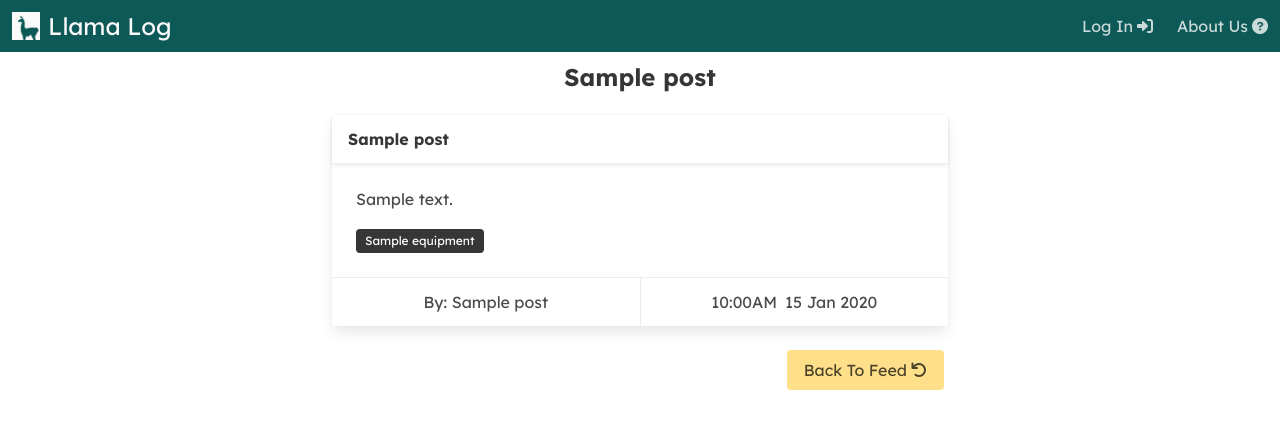
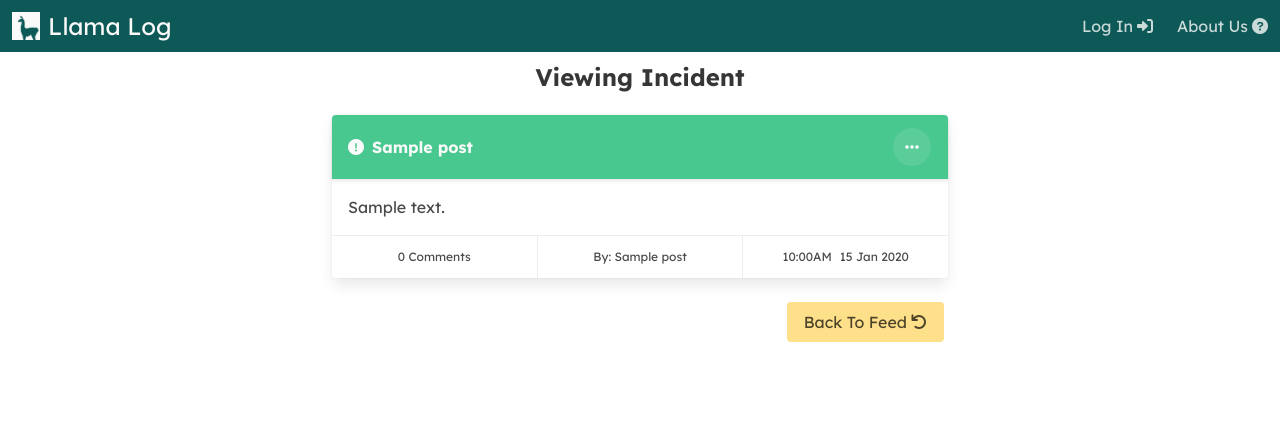
Before and after one commit to KieranSweeden/llama-log, a Flask app: template user/templates/view_post.html in a window 1280 px wide. Shown: the top 429 px of the page. Run offline with Flask 2, Linux system fonts and the light colour scheme; the template is opened without the code that fills it: most values are stand-ins (such as "Sample title", 1, 10 or a date in 2020); some libraries are stand-ins or nearby versions.

Commit message:
Add functionality to view incidents as well as work orders

```diff
--- a/user/templates/view_post.html
+++ b/user/templates/view_post.html
@@ -2,57 +2,80 @@
 
 {% block title %}View Post | Llama Log{% endblock %}
 
-{% block header %}{{ post.title }}{% endblock %}
+{% block header %}Viewing
+
+  {% if "equipment" in post %}
+    Work Order
+  {% else %}
+    Incident
+  {% endif %}
+
+{% endblock %}
 
 {% block content %}
 
 <div class="columns is-marginless">
   <div class="column is-8 is-offset-2">
     <article class="card">
-        <header class="card-header">
-            <h3 class="card-header-title">{{ post.title }}</h3>
-            {% if post.author_id == session["user_id"]%}
-                <div class="dropdown card-header-icon">
+      <header class="card-header {% if 'equipment' in post %} has-background-link {% else %} has-background-success {% endif %}">
+        <a class="header-link is-flex" href="{{ url_for('user.view_post', post_id=post['_id'])}}">
+          <h3 class="card-header-title has-text-white-bis">
+            {% if "equipment" in post %}
+                <i class="fas fa-tools ml-0 mr-2"></i>
+              {% else %}
+              <i class="fas fa-exclamation-circle ml-0 mr-2"></i>
+              {% endif %}
+              {{ post.title }}
+            </h3>
+          </a>
+          <div class="dropdown is-right card-header-icon">
             <div class="dropdown-trigger">
-                        <button class="button is-ghost" aria-haspopup="true" aria-controls="dropdown-menu">
-                            <span class="icon">
-                                <i class="fas fa-ellipsis-v" aria-hidden="true"></i>
+              <button class="button is-ghost has-text-right" aria-haspopup="true" aria-controls="dropdown-menu">
+                <span class="icon has-text-white-bis">
+                  <i class="fas fa-ellipsis-h" aria-hidden="true"></i>
                 </span>
               </button>
             </div>
             <div class="dropdown-menu" id="dropdown-menu" role="menu">
               <div class="dropdown-content">
+                <a href="{{ url_for('user.view_post', post_id=post['_id'])}}" class="dropdown-item">
+                  View Post
+                  <i class="fas fa-eye" aria-hidden="true"></i>
+                </a>
+                {% if post.author_id == session["user_id"]%}
                   <a href="#" class="dropdown-item">
                     Edit Post
                     <i class="fas fa-edit" aria-hidden="true"></i>
                   </a>
                   <hr class="dropdown-divider">
-                            <a href="#" class="dropdown-item">
+                  <a href="{{ url_for('user.delete_post', post_id=post['_id'])}}" class="dropdown-item">
                     Delete Post
                     <i class="fas fa-trash-alt" aria-hidden="true"></i>
                   </a>
+                {% endif %}
               </div>
             </div>
           </div>
-            {% endif %}
       </header>
-        <section class="card-content">
+      <section class="card-content p-4">
         <div class="content">
-            <p>{{ post.description }}</p>
-            <span class="tag is-dark">{{ post.equipment }}</span>
+          <p class="add-text-overflow-cutoff">{{ post.description }}</p>
         </div>
       </section>
       <footer class="card-footer">
         <div class="card-footer-item">
-            <p>By: {{ post.author_name }}</p>
+          <p class="is-size-7">0 Comments</p>
         </div>
         <div class="card-footer-item">
-            <time class="mr-2">
+          <p class="is-size-7">By: {{ post.author_name }}</p>
+        </div>
+        <div class="card-footer-item">
+          <time class="mr-2 is-size-7">
             {{ post.date_created.strftime("%I") + ":" +
                 post.date_created.strftime("%M") +
                 post.date_created.strftime("%p")}}
           </time>
-            <p>
+          <p class="is-size-7">
             {{ post.date_created.strftime("%d") + " " +
                 post.date_created.strftime("%b") + " " +
                 post.date_created.strftime("%Y")}}
```
Also changed, not shown: user/user.py (+7 -0 lines). Lines whose indentation alone changed are shown as unchanged.
